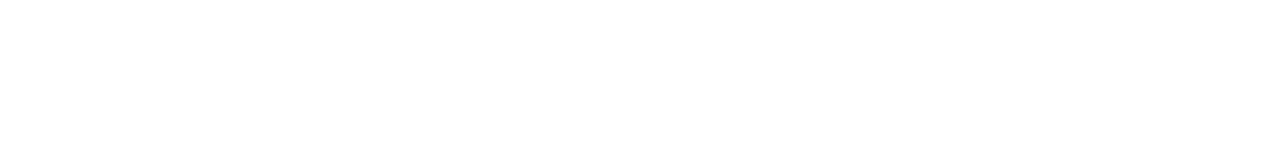
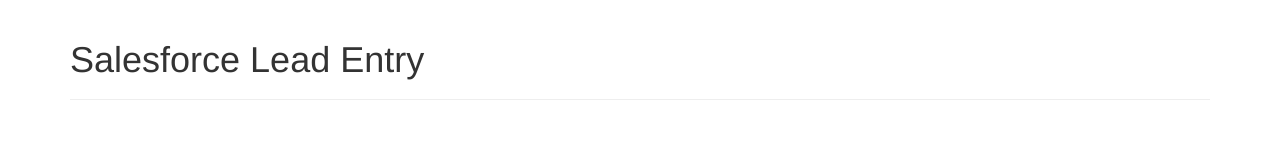
Before and after one commit to ShowcaseSoftwareLtd/showcase-workshop-apis, a plain HTML site: page salesforce/web-lead/index.html in a window 1280 px wide. Drawn offline with Linux system fonts and the light colour scheme.

Commit message:
added title

```diff
--- a/salesforce/web-lead/index.html
+++ b/salesforce/web-lead/index.html
@@ -13,6 +13,10 @@
 </head>
 <body id="salesforce-web-lead">
     <div class="container">
+        <div class="page-header">
+            <h1>Salesforce Lead Entry</h1>
+        </div>
+
         <div class="row">
             <div class="col-md-6">
                 <!-- PASTE YOUR SALESFORCE WEB-LEAD HERE -->
```
